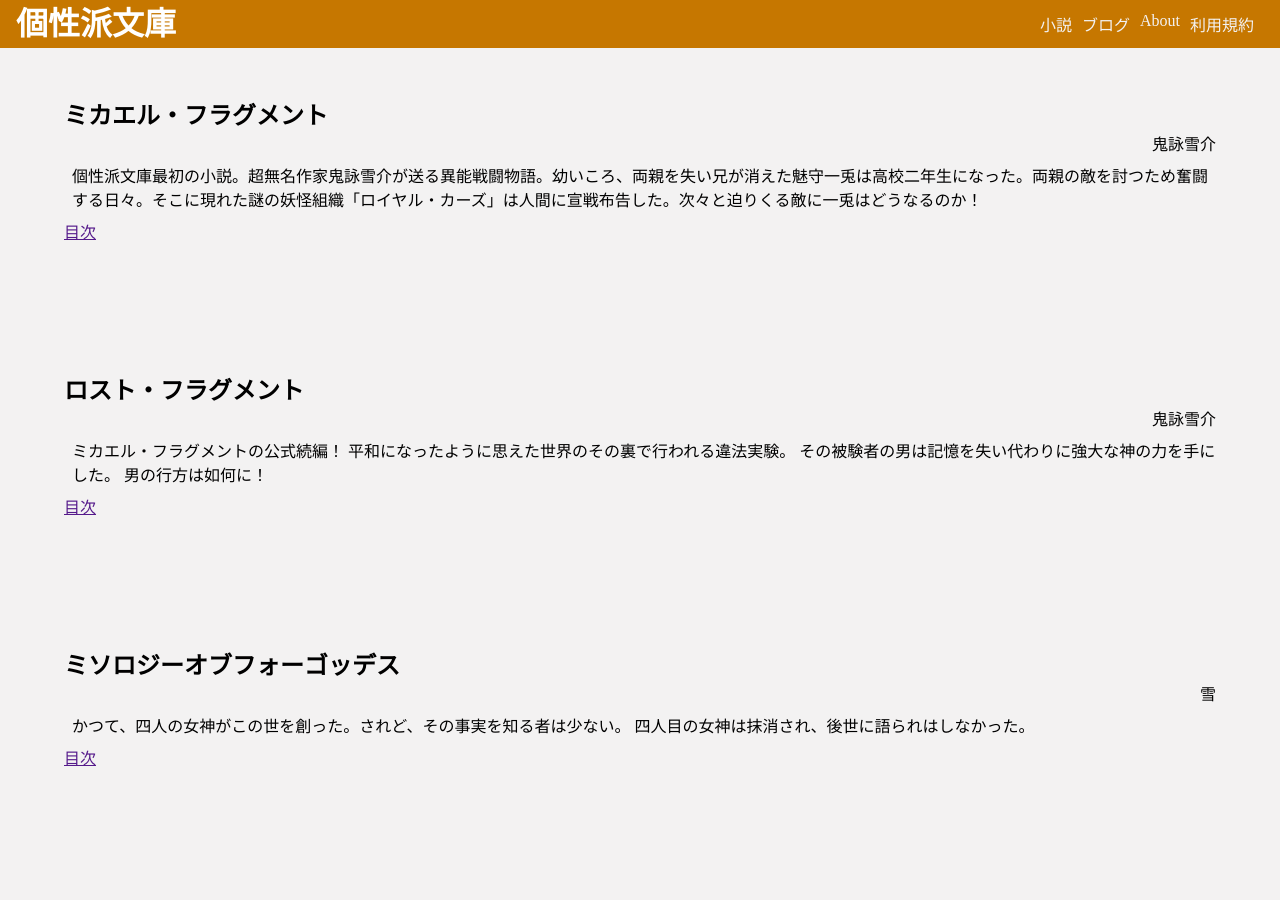
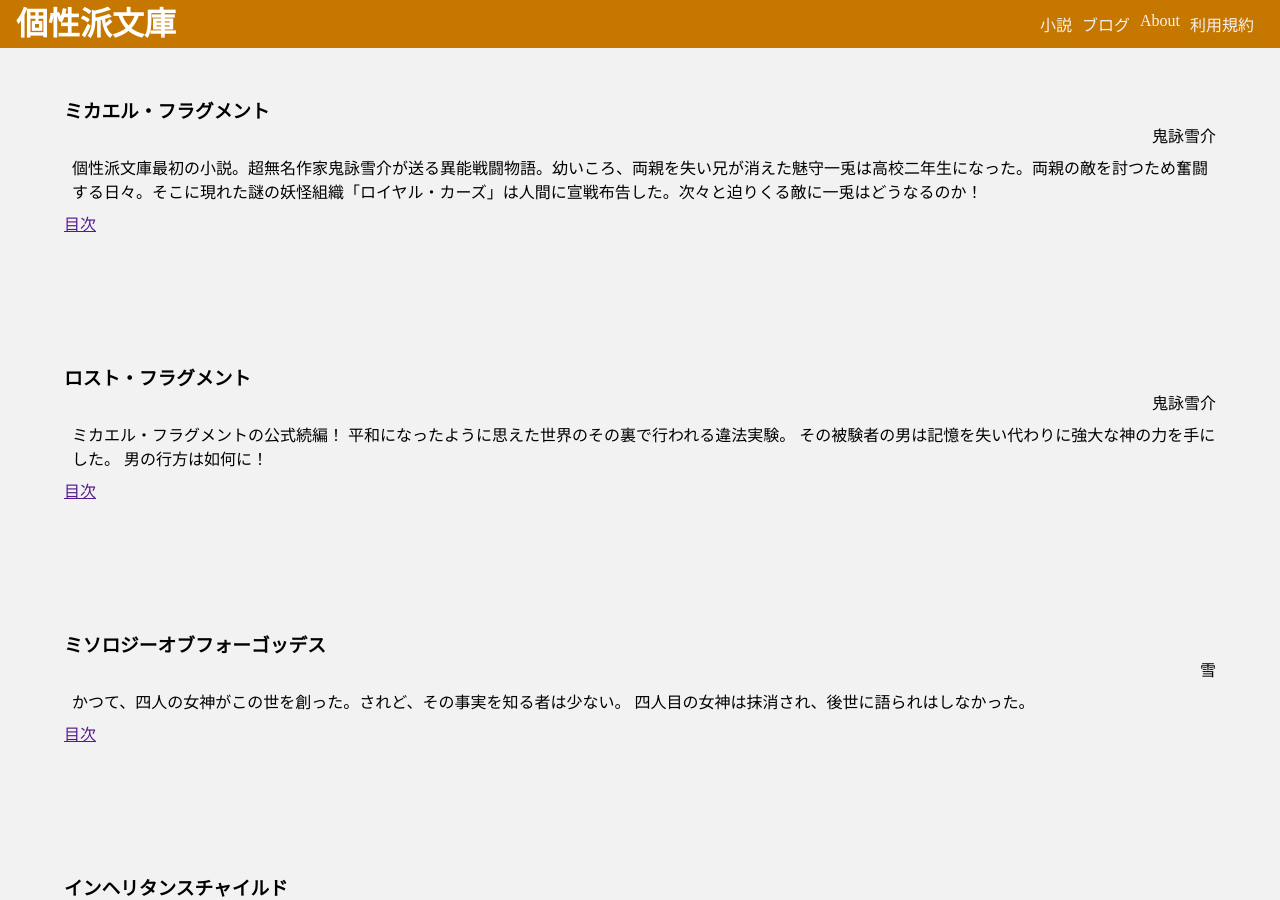
Before and after one commit to koseihabunnko/koseihabunnko.github.io, a Jekyll site: the page built from novel.html, in a window 1280 px wide and 900 px high. Built offline with Jekyll 4.4.1, drawn with Linux system fonts in a browser that asks for light colours.

Commit message:
id追加

```diff
--- a/novel.html
+++ b/novel.html
@@ -2,33 +2,33 @@
 layout: page
 title: 小説
 ---
-<section class="section">
-  <h2 class="section__title">ミカエル・フラグメント</h2>
+<section class="section" id="michael-fragment">
+  <h3 class="section__title">ミカエル・フラグメント</h3>
   <div class="section__novel-author">鬼詠雪介</div>
   <p class="section__body">{% include michael-fragment.txt %}</p>
-  <a href="{{"/novel/michael-fragment/table-of-contents.html | relative_url}}" class="section__link">目次</a>
+  <a href="{{"/novel/michael-fragment/table-of-contents.html | relative_url}}" class="section__button button">目次</a>
 </section>
-<section class="section">
-  <h2 class="section__title">ロスト・フラグメント</h2>
+<section class="section" id="lost-fragment">
+  <h3 class="section__title">ロスト・フラグメント</h3>
   <div class="section__novel-author">鬼詠雪介</div>
   <p class="section__body">{% include lost-fragment.txt %}</p>
-  <a href="{{"/novel/lost-fragment/table-of-contents.html | relative_url}}" class="section__link">目次</a>
+  <a href="{{"/novel/lost-fragment/table-of-contents.html | relative_url}}" class="section__button button">目次</a>
 </section>
-<section class="section">
-  <h2 class="section__title">ミソロジーオブフォーゴッデス</h2>
+<section class="section" id="mythology-of-four-gods">
+  <h3 class="section__title">ミソロジーオブフォーゴッデス</h3>
   <div class="section__novel-author">雪</div>
   <p class="section__body">{% include mythology-of-four-gods.txt %}</p>
-  <a href="{{"/novel/mythology-of-four-gods/table-of-contents.html | relative_url}}" class="section__link">目次</a>
+  <a href="{{"/novel/mythology-of-four-gods/table-of-contents.html | relative_url}}" class="section__button button">目次</a>
 </section>
-<section class="section">
-  <h2 class="section__title">インヘリタンスチャイルド</h2>
+<section class="section" id="inheritance-child">
+  <h3 class="section__title">インヘリタンスチャイルド</h3>
   <div class="section__novel-author">雪</div>
   <p class="section__body">{% include inheritance-child.txt%}</p>
-  <a href="{{"/novel/inheritance-child/table-of-contents.html" | relative_url}}" class="section__link">目次</a>
+  <a href="{{"/novel/inheritance-child/table-of-contents.html" | relative_url}}" class="section__button button">目次</a>
 </section>
-<section class="section">
-  <h2 class="section__title">世創記</h2>
+<section class="section" id="world-creation-log">
+  <h3 class="section__title">世創記</h3>
   <div class="section__novel-author">水天久麻</div>
   <p class="section__body">{% include world-creation-log.txt %}</p>
-  <a href="{{"/novel/world-creation-log/table-of-contents.html | relative_url}}" class="section__link">目次</a>
+  <a href="{{"/novel/world-creation-log/table-of-contents.html | relative_url}}" class="section__button button">目次</a>
 </section>
```
